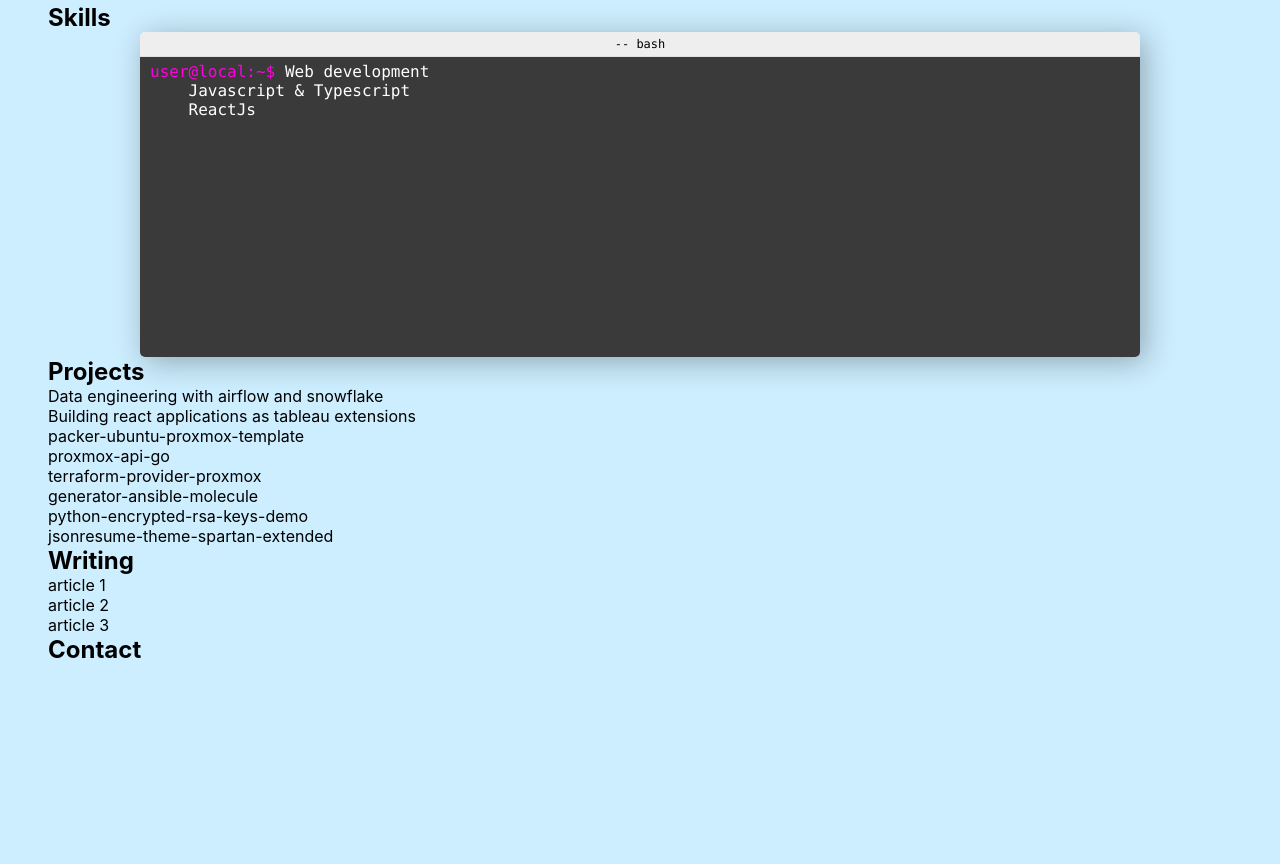
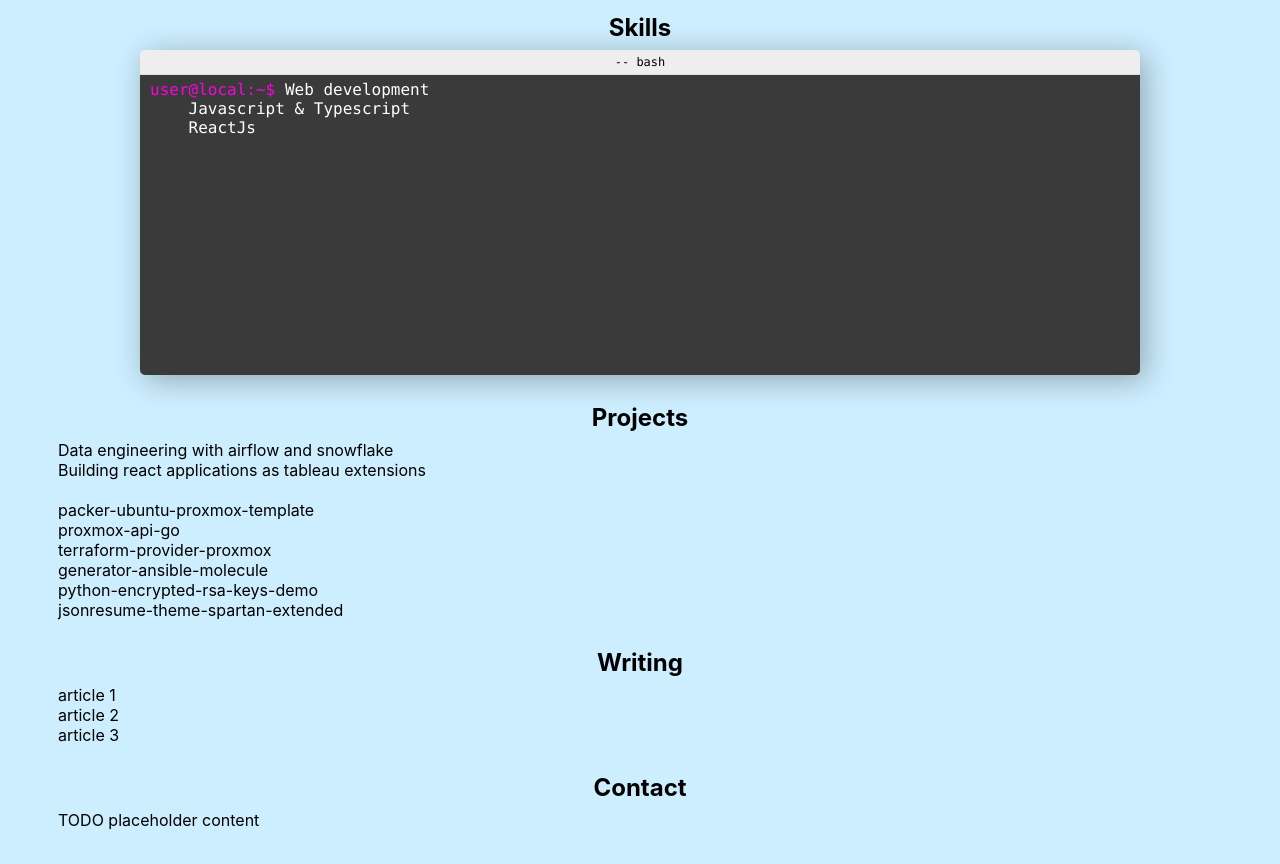
Before and after one commit to Aaron-K-T-Berry/uts-epr-eportfolio, a Gatsby site: page / in a window 1280 px wide. Shown: the part 722-1586 px from the top of the page. Before the commit the page ends 1434 px from the top, so only its background shows below. Built offline with nearby package versions, Linux system fonts and the light colour scheme; Gatsby itself is replaced by a stand-in of ours.

Commit message:
moved some compoents around to try and standardise the format of the repo

```diff
--- a/src/components/sections/hero/index.tsx
+++ b/src/components/sections/about-me/index.tsx
@@ -1,24 +1,24 @@
 import * as React from "react"
 import { StaticImage } from "gatsby-plugin-image"
 
-import * as heroStyles from "./hero.module.css"
+import * as AboutMeStyles from "./hero.module.css"
 
-interface HeroProps {
+interface AboutMeProps {
   heading: string
   body: string
 }
 
-export const Hero: React.FunctionComponent<HeroProps> = (props) => {
+export const AboutMe: React.FunctionComponent<AboutMeProps> = (props) => {
   return (
-    <div className={heroStyles.hero}>
+    <div className={AboutMeStyles.hero}>
       <StaticImage
-        className={heroStyles.heroImg}
+        className={AboutMeStyles.heroImg}
         layout="fullWidth"
         alt="Astronaut boy working on laptop"
         src={"../../../images/astro.jpg"}
         formats={["auto", "webp", "avif"]}
       />
-      <div className={heroStyles.bio}>
+      <div className={AboutMeStyles.bio}>
         <span>
           <h2>{props.heading}</h2>
           <p>{props.body}</p>
--- /dev/null
+++ b/src/components/sections/contact/index.tsx
@@ -0,0 +1,17 @@
+import * as React from "react"
+
+import "../shared.css"
+
+export const Contact: React.FunctionComponent<{
+  heading: string
+}> = (props) => {
+  return (
+    <div className="section_container">
+      <div className="section_heading">
+        <h2>{props.heading}</h2>
+      </div>
+
+      <div className="section_body">TODO placeholder content</div>
+    </div>
+  )
+}
--- a/src/components/sections/projects/index.tsx
+++ b/src/components/sections/projects/index.tsx
@@ -1,5 +1,6 @@
 import * as React from "react"
-import RepoCards from "react-gh-repo-cards"
+
+import "../shared.css"
 
 export const Projects: React.FunctionComponent<{
   heading: string
@@ -7,19 +8,24 @@ export const Projects: React.FunctionComponent<{
   publicProjects: string[]
 }> = (props) => {
   return (
-    <div>
+    <div className="section_container">
+      <div className="section_heading">
         <h2>{props.heading}</h2>
+      </div>
+
+      <div className="section_body">
         <ul>
           {props.professionalProjects.map((project) => (
             <li key={project}>{project}</li>
           ))}
         </ul>
+        <br />
         <ul>
           {props.publicProjects.map((project) => (
             <li key={project}>{project}</li>
           ))}
         </ul>
-
+      </div>
     </div>
   )
 }
--- /dev/null
+++ b/src/components/sections/shared.css
@@ -0,0 +1,16 @@
+.section_container {
+  padding: 0.625rem;
+  margin-bottom: var(--bottom-margin);
+}
+
+.section_heading {
+  margin-bottom: var(--bottom-margin);
+  text-align: center;
+}
+
+.section_heading h2 {
+  margin-bottom: var(--bottom-margin);
+}
+
+.section_body {
+}
--- a/src/components/sections/skills/index.tsx
+++ b/src/components/sections/skills/index.tsx
@@ -1,5 +1,8 @@
 import * as React from "react"
 import { Terminal, TerminalLine } from "../../terminal-output"
+
+import "../shared.css"
+import * as skillsStyles from "./index.module.css"
 
 export const Skills: React.FunctionComponent<SkillsProps> = (props) => {
   const [animationState, setAnimationState] = React.useState(
@@ -7,12 +10,12 @@ export const Skills: React.FunctionComponent<SkillsProps> = (props) => {
   )
 
   return (
-    <div>
-      <div>
+    <div className="section_container">
+      <div className="section_heading">
         <h2>{props.heading}</h2>
       </div>
 
-      <div>
+      <div className="section_body">
         <Terminal title="-- bash">
           {props.skills.map((skill, index) => {
             return (
--- /dev/null
+++ b/src/components/sections/writing/index.tsx
@@ -0,0 +1,24 @@
+import * as React from "react"
+
+import "../shared.css"
+
+export const Writing: React.FunctionComponent<{
+  heading: string
+  articles: string[]
+}> = (props) => {
+  return (
+    <div className="section_container">
+      <div className="section_heading">
+        <h2>{props.heading}</h2>
+      </div>
+
+      <div className="section_body">
+        <ul>
+          {props.articles.map((article) => (
+            <li key={article}>{article}</li>
+          ))}
+        </ul>
+      </div>
+    </div>
+  )
+}
--- a/src/pages/index.tsx
+++ b/src/pages/index.tsx
@@ -4,9 +4,11 @@ import { PageProps } from "gatsby"
 import { Layout } from "../components/layout"
 import { LayoutBody } from "../components/layout/body"
 import { Nav } from "../components/layout/nav"
-import { Hero } from "../components/sections/hero"
+import { AboutMe } from "../components/sections/about-me"
 import { Skills } from "../components/sections/skills"
 import { Projects } from "../components/sections/projects"
+import { Writing } from "../components/sections/writing"
+import { Contact } from "../components/sections/contact"
 
 export default (props: PageProps) => {
   return (
@@ -19,8 +21,7 @@ export default (props: PageProps) => {
           {"  ePortfolio"}
         </Nav>
 
-        {/* About Me */}
-        <Hero
+        <AboutMe
           heading={content.aboutMe.heading}
           body={content.aboutMe.description}
         />
@@ -37,20 +38,12 @@ export default (props: PageProps) => {
             publicProjects={content.projects.publicProjects}
           />
 
-          {/* Writing */}
-          <span>
-            <h2>{content.writing.heading}</h2>
-            <ul>
-              {content.writing.articles.map((article) => (
-                <li key={article}>{article}</li>
-              ))}
-            </ul>
-          </span>
+          <Writing
+            heading={content.writing.heading}
+            articles={content.writing.articles}
+          />
 
-          {/* Contact */}
-          <span>
-            <h2>{content.contact.heading}</h2>
-          </span>
+          <Contact heading={content.contact.heading} />
         </LayoutBody>
       </main>
     </Layout>
```
Also changed, not shown: src/components/sections/about-me/hero.module.css (renamed from src/components/sections/hero/hero.module.css), src/components/sections/skills/index.module.css (added), src/components/sections/skills/skills.module.css (added). Lines whose indentation alone changed are shown as unchanged.
